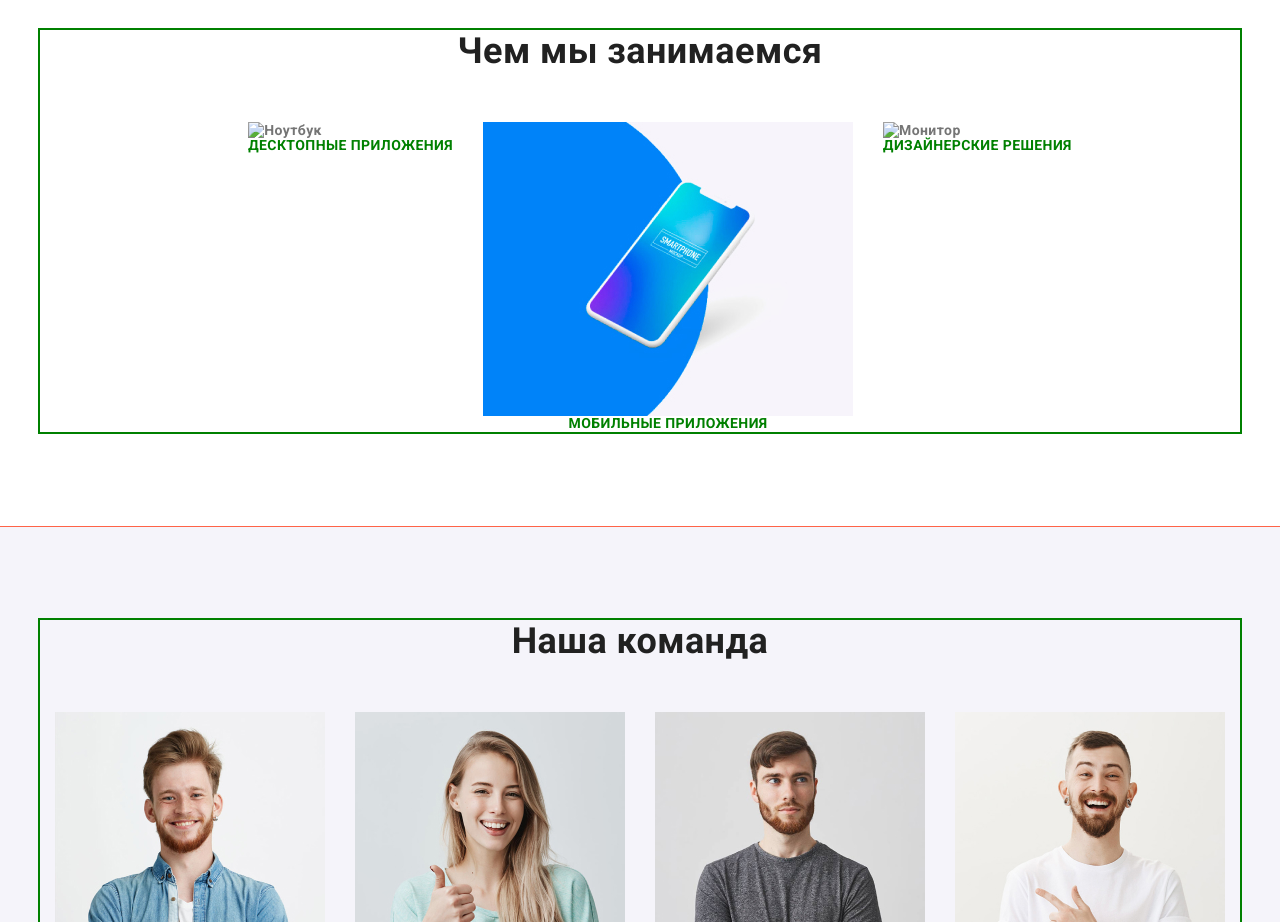
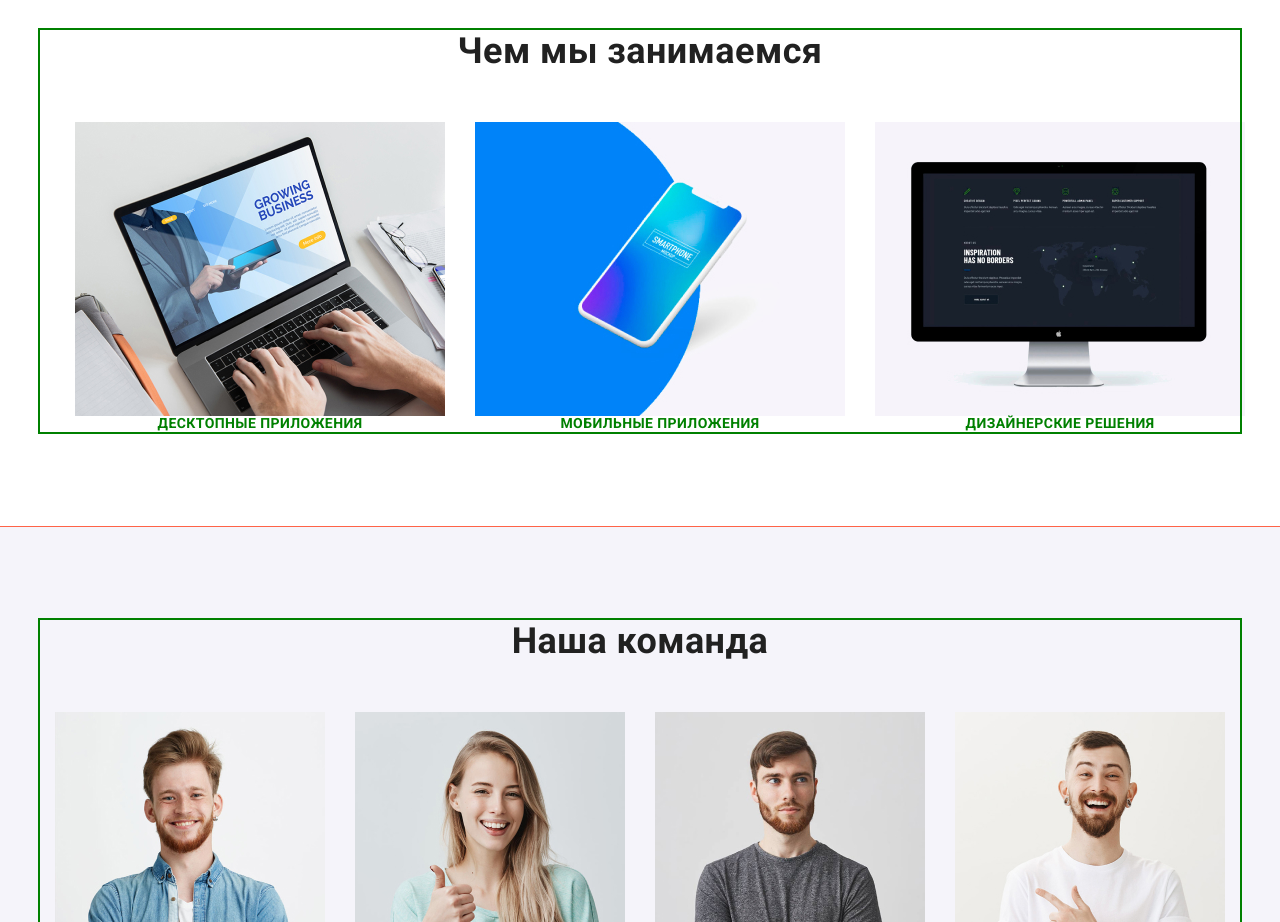
Before and after one commit to AnnaLypska/goit-markup-hw-04, a plain HTML site: page index.html in a window 1280 px wide. Shown: the part 1140-2062 px from the top of the page. Drawn offline with Linux system fonts and the light colour scheme.

Commit message:
hw4 screen

```diff
--- a/index.html
+++ b/index.html
@@ -84,7 +84,7 @@
              <h2 class="section-title-we-do"> Чем мы занимаемся </h2>
              <ul class="list-we-do">
                 <li class="list-we-do-items list">
-                    <img src="../goit-markup-hw-02/image/notebook.jpg" alt="Ноутбук">
+                    <img src="../goit-markup-hw-04/image/notebook.jpg" alt="Ноутбук">
                     <p class="discription-we-do"> Десктопные приложения</p>
                 </li>
                 <li class="list-we-do-items list">
@@ -92,7 +92,7 @@
                     <p class="discription-we-do"> Мобильные приложения</p>
                 </li>
                 <li class="list-we-do-items list">
-                    <img src="../goit-markup-hw-02/image/screen.jpg" alt="Монитор">
+                    <img src="../goit-markup-hw-04/image/screen.jpg" alt="Монитор">
                     <p class="discription-we-do"> Дизайнерские решения</p>
                 </li>
             </ul>
```
Also changed, not shown: image/computer.jpg (deleted).
